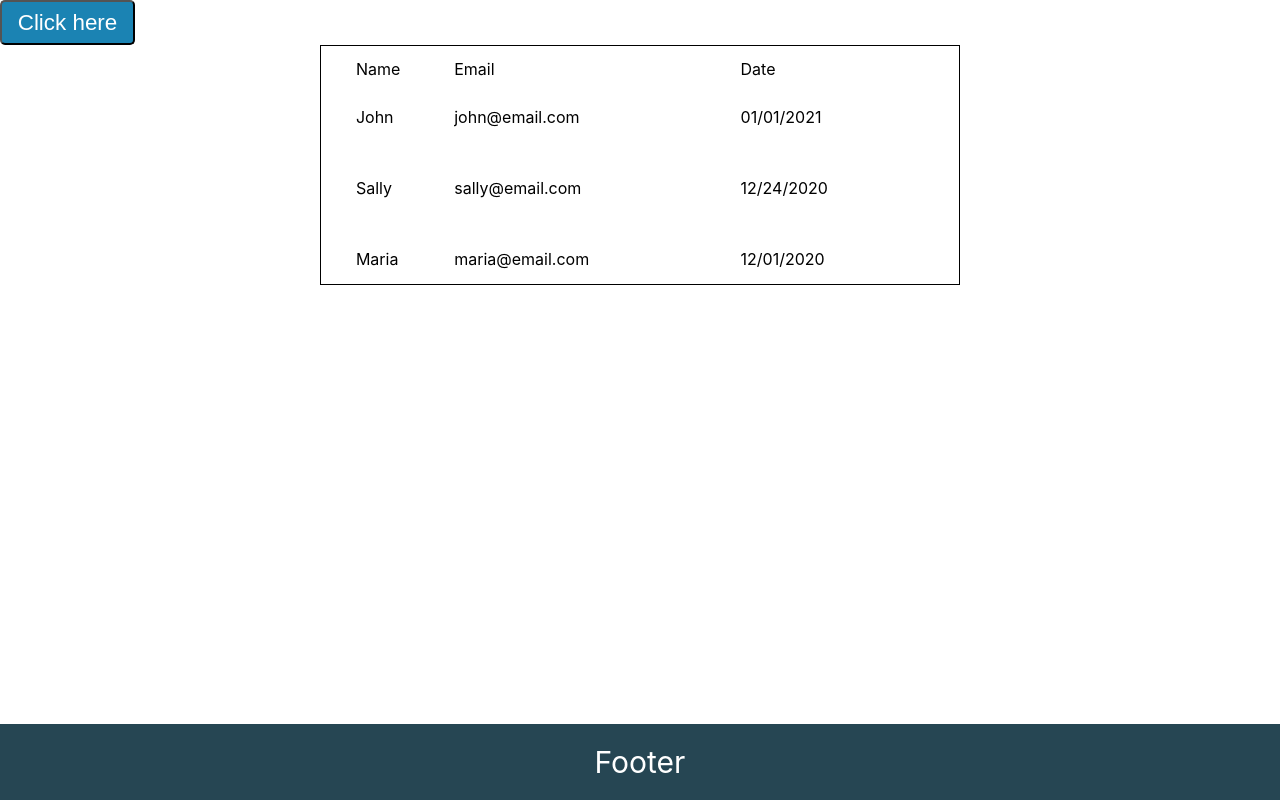
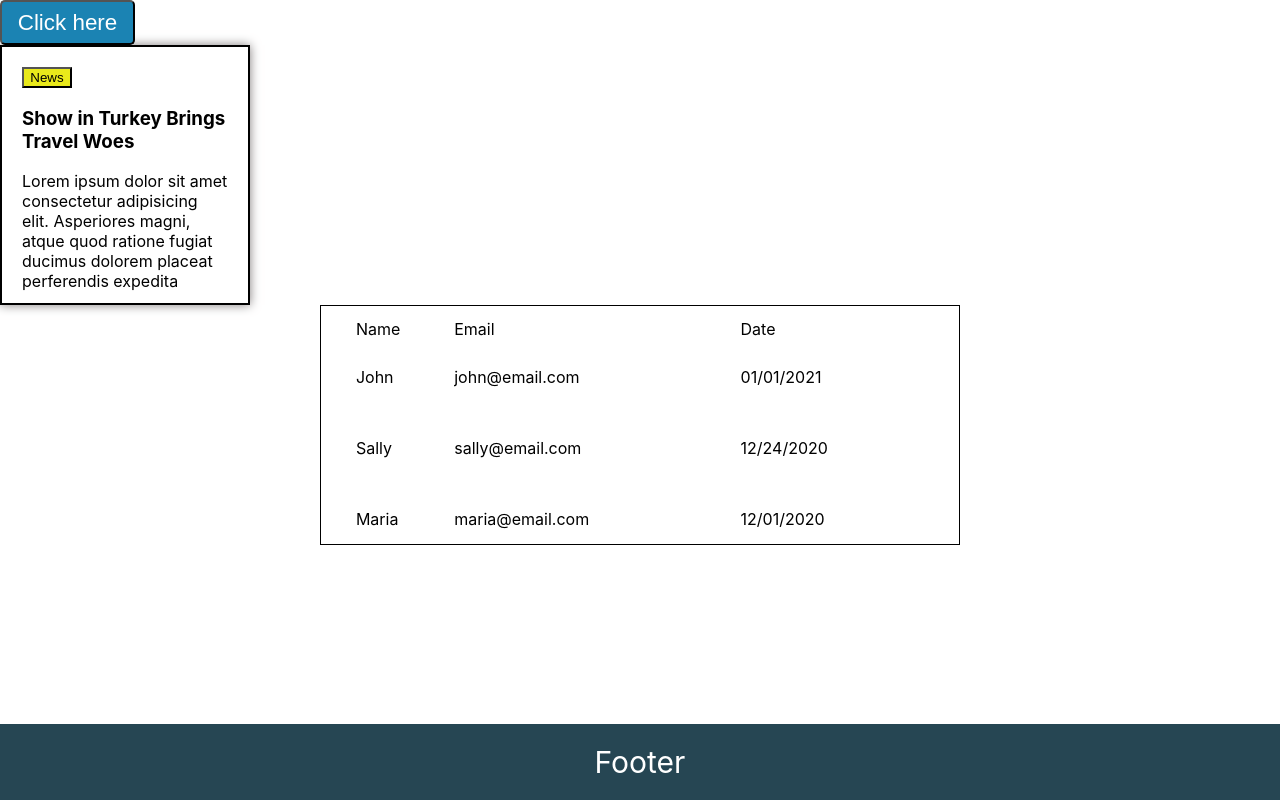
Before and after one commit to Adityagupta89/Dummy_Project, a Next.js app: page /home in a window 1280 px wide. Built offline with nearby package versions, Linux system fonts and the light colour scheme.

Commit message:
Code refactoring

```diff
--- a/pages/home.tsx
+++ b/pages/home.tsx
@@ -6,12 +6,15 @@ function Home() {
   const paragraph: string = `Lorem ipsum dolor sit amet consectetur adipisicing elit. Asperiores
     magni, atque quod ratione fugiat ducimus dolorem placeat perferendis
     expedita`;
-    const theadData:string[] = ["Name", "Email", "Date"];
-    type bodyData={
-        id:string,
-        items:string[],
-    }
-    const tbodyData:bodyData[] = [
+
+  const theadData: string[] = ["Name", "Email", "Date"];
+
+  type bodyData = {
+    id: string;
+    items: string[];
+  };
+
+  const tbodyData: bodyData[] = [
     {
       id: "1",
       items: ["John", "john@email.com", "01/01/2021"],
@@ -38,14 +41,14 @@ function Home() {
         bcolor="rgb(27, 131, 179)"
         color="white"
       />
-      {/* <Card
+      <Card
         btncolor="#e9e91b"
         heading="Show in Turkey Brings Travel Woes"
         onClick={() => console.log("you clicked the button")}
         paragraph={paragraph}
-      /> */}
-      <Table  thead={theadData} tdata={tbodyData}/>
-      <Footer color='white' text='Footer' />
+      />
+      <Table thead={theadData} tdata={tbodyData} />
+      <Footer color="white" text="Footer" />
     </>
   );
 }
```
Lines whose indentation alone changed are shown as unchanged.
